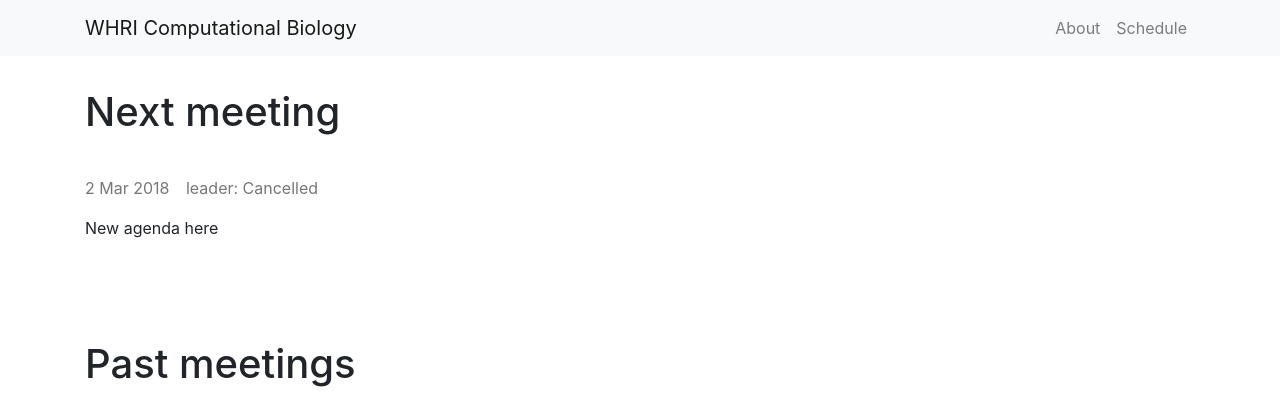
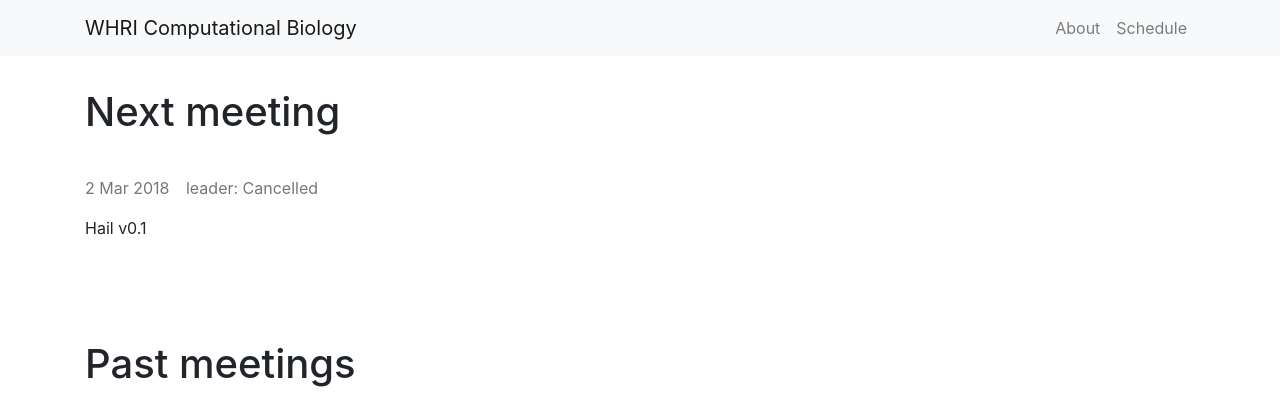
Before and after one commit to pilarcacheiro/WHRICompBio.github.io, a Jekyll site: the page built from index.md, in a window 1280 px wide. Shown: the top 411 px of the page. Built offline with Jekyll 4.4.1, drawn with Linux system fonts in a browser that asks for light colours.

Commit message:
Update index.md

```diff
--- a/index.md
+++ b/index.md
@@ -4,4 +4,4 @@
 layout: home
 ---
 
-New agenda here
+Hail v0.1
```
